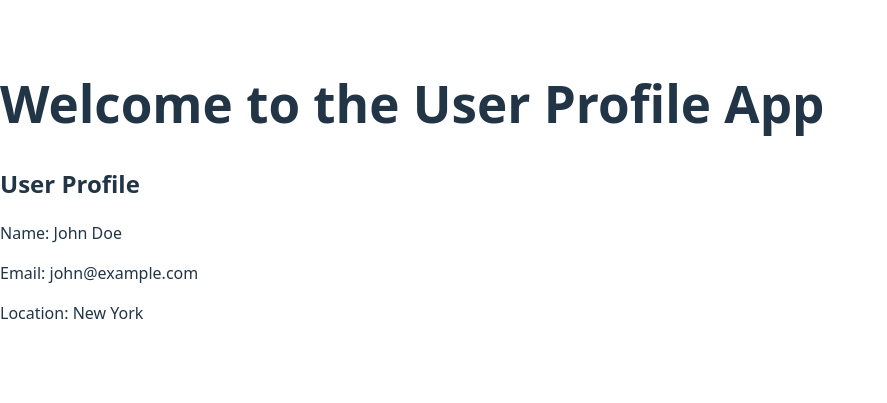
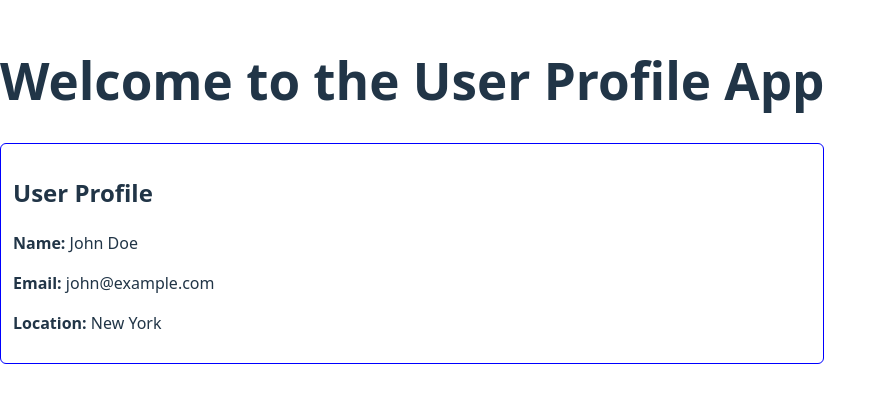
Before and after one commit to onyemaechiezichi-lang/alx-fe-reactjs, a React (Vite) app in the folder alx-react-app-props/: page / in a window 1280 px wide. Shown: the part 209-612 px from the top of the page, without its empty margins (0-887 px from the left). Built offline with nearby package versions, Linux system fonts and the light colour scheme.

Commit message:
Task 2: Implemented Context API with UserProfile component

```diff
--- a/alx-react-app-props/src/components/UserProfile.jsx
+++ b/alx-react-app-props/src/components/UserProfile.jsx
@@ -5,11 +5,11 @@ function UserProfile() {
   const user = useContext(UserContext);
 
   return (
-    <div>
+    <div style={{ border: "1px solid blue", padding: "12px", borderRadius: "6px" }}>
       <h2>User Profile</h2>
-      <p>Name: {user.name}</p>
-      <p>Email: {user.email}</p>
-      <p>Location: {user.location}</p>
+      <p><strong>Name:</strong> {user && user.name}</p>
+      <p><strong>Email:</strong> {user && user.email}</p>
+      <p><strong>Location:</strong> {user && user.location}</p>
     </div>
   );
 }
```
